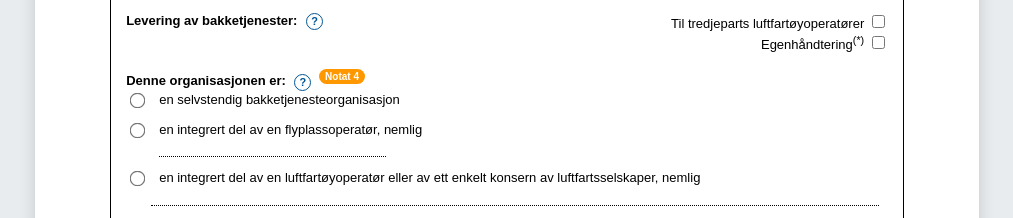
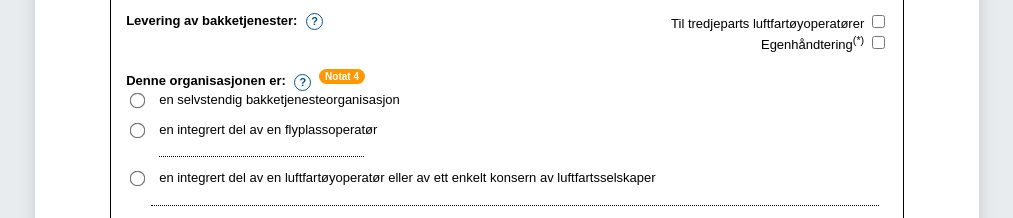
Before and after one commit to Rettepsnah/Deklarasjon_2025_20, a plain HTML site: page index.html in a window 1280 px wide. Shown: the part 1025-1243 px from the top of the page, without its empty margins (133-1146 px from the left). Drawn offline with Linux system fonts and the light colour scheme.

Commit message:
Fjern «nemlig»/«namely» fra valgene for organisasjonstype
Co-Authored-By: Claude Opus 5.5 <noreply@anthropic.com>

```diff
--- a/index.html
+++ b/index.html
@@ -642,12 +642,12 @@
 
                     <div class="checkbox-row org-type-row">
                         <input type="radio" name="orgType" value="integrated_aerodrome">
-                        <span><span data-lang="no">en integrert del av en flyplassoperatør, nemlig</span><span data-lang="en">integrated part of an aerodrome operator, namely</span> <input type="text" style="width: 50%; display: inline;"></span>
+                        <span><span data-lang="no">en integrert del av en flyplassoperatør</span><span data-lang="en">integrated part of an aerodrome operator</span> <input type="text" style="width: 50%; display: inline;"></span>
                     </div>
 
                     <div class="checkbox-row org-type-row" style="flex-wrap: wrap;">
                         <input type="radio" name="orgType" value="integrated_carrier">
-                        <span><span data-lang="no">en integrert del av en luftfartøyoperatør eller av ett enkelt konsern av luftfartsselskaper, nemlig</span><span data-lang="en">integrated part of an aircraft operator or of a single air carrier business grouping, namely</span></span>
+                        <span><span data-lang="no">en integrert del av en luftfartøyoperatør eller av ett enkelt konsern av luftfartsselskaper</span><span data-lang="en">integrated part of an aircraft operator or of a single air carrier business grouping</span></span>
                         <input type="text" class="indent" style="width: 95%;">
                     </div>
                 </div>
```
